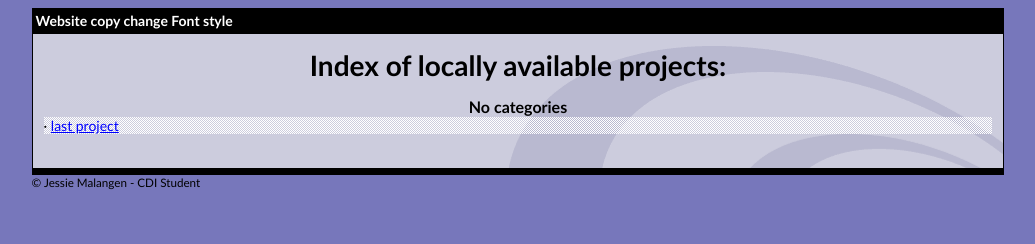
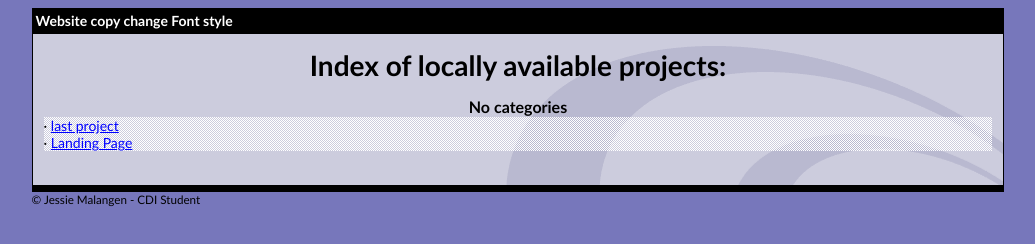
Before and after one commit to JLDev1988/jldev1922.seo.io, a plain HTML site: page index.html in a window 1280 px wide. Shown: the whole page, without its empty margins (122-1157 px from the left). Drawn offline with Linux system fonts and the light colour scheme.

Commit message:
Update index.html

```diff
--- a/index.html
+++ b/index.html
@@ -106,6 +106,8 @@ h4 { margin: 0;  font-weight: bold;  font-size: 1.18em; }
 		<TR>
 		  <TD BACKGROUND="fade.gif">
                     &middot; <A HREF="SEO/index.html">last project</A>
+					<br>
+					&middot; <A HREF="https://jldev1988.github.io/jldev1988.lp.io/">Landing Page</A>
    		  </TD>
 		</TR>
 	</TABLE>
```
